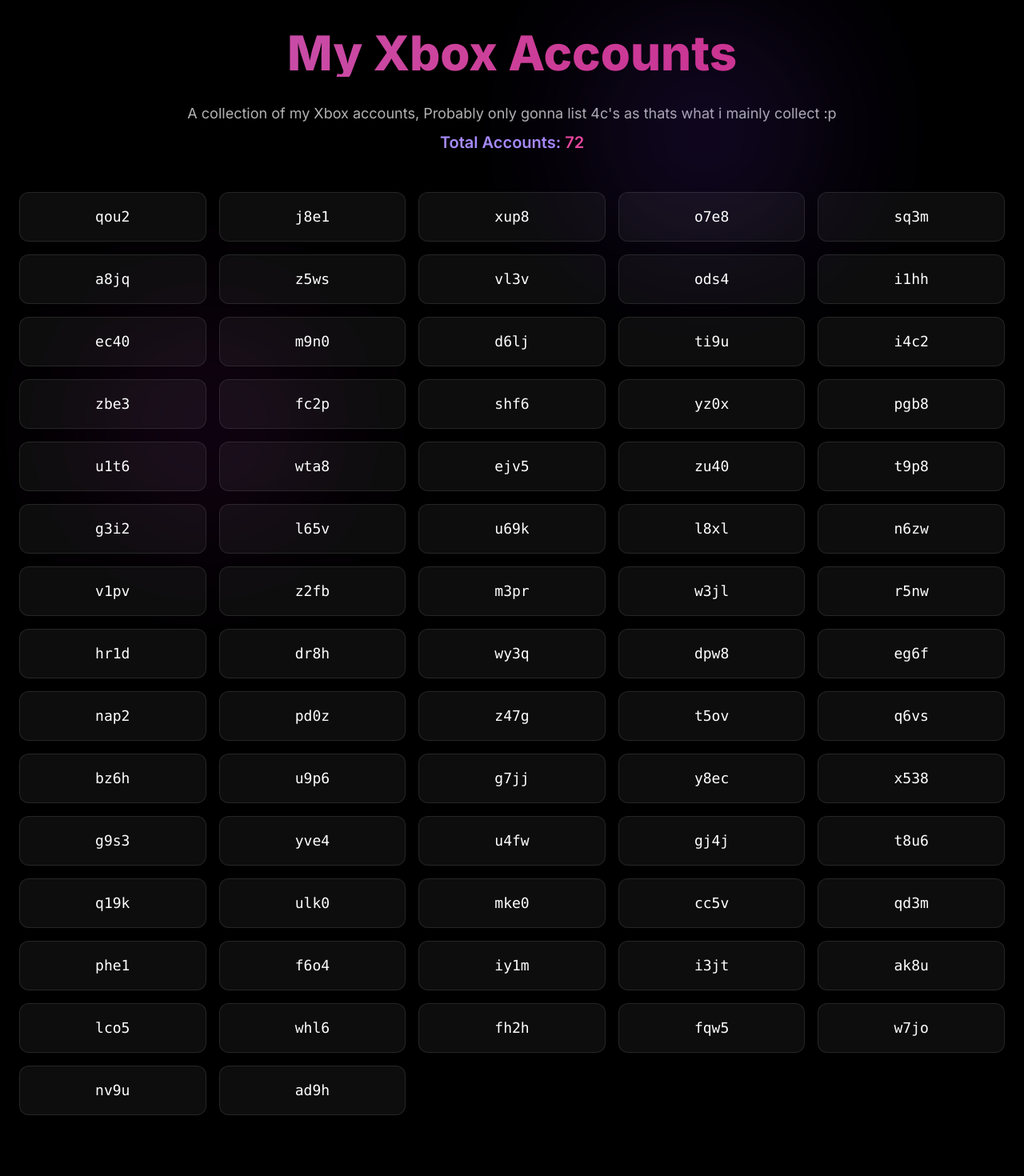
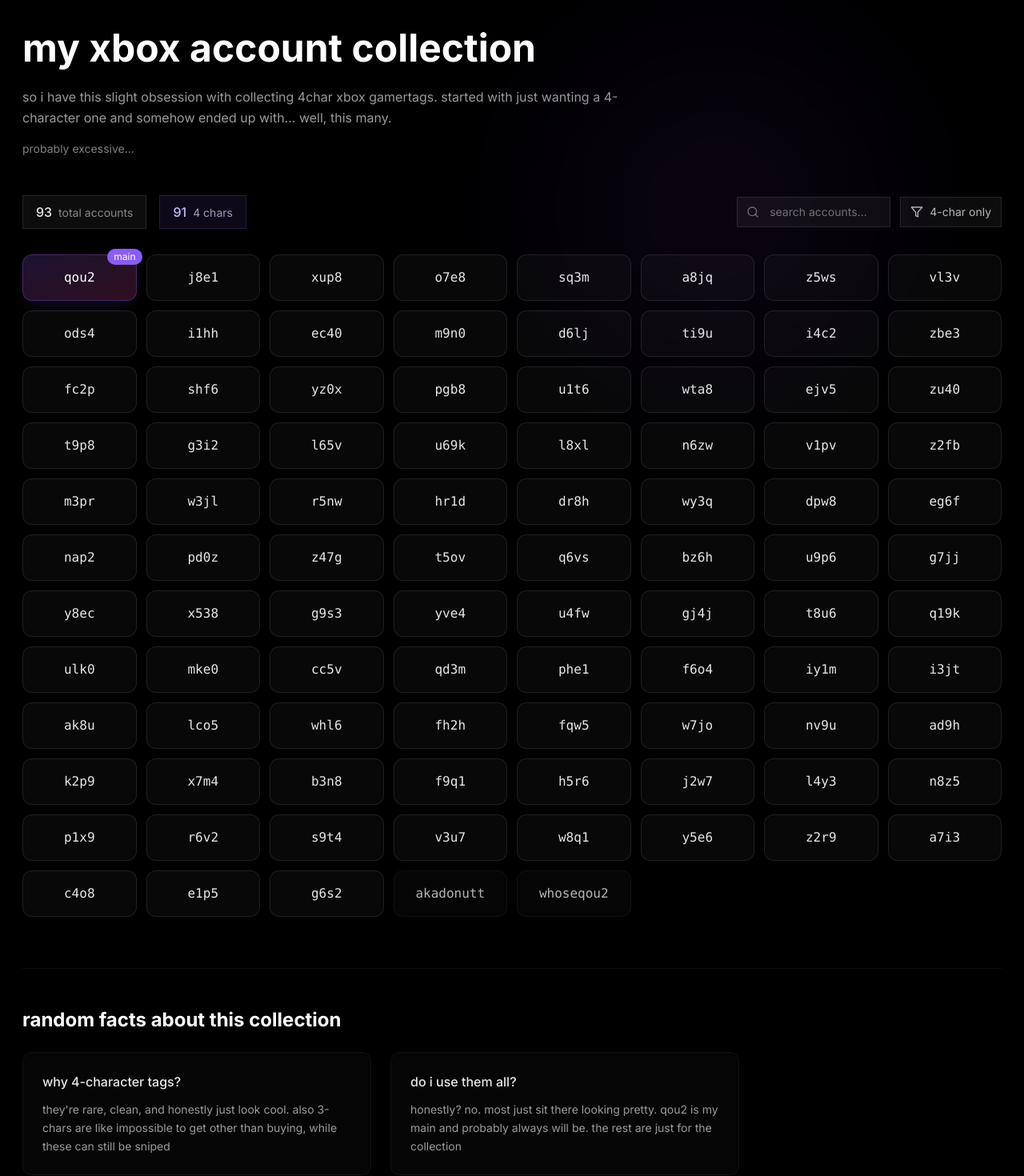
Before and after one commit to qou2/qou2, a Next.js app: page /xbox-accounts in a window 1280 px wide. Shown: the part 60-1530 px from the top of the page at 80% size. Built offline with nearby package versions, Linux system fonts and the light colour scheme.

Commit message:
Update page.tsx

```diff
--- a/app/xbox-accounts/page.tsx
+++ b/app/xbox-accounts/page.tsx
@@ -1,11 +1,14 @@
 "use client"
 
 import Link from "next/link"
-import { ArrowLeft } from "lucide-react"
+import { ArrowLeft, Search, Filter } from "lucide-react"
 import { motion } from "framer-motion"
+import { useState } from "react"
 
 export default function XboxAccountsPage() {
-  // List of Xbox accounts
+  const [searchTerm, setSearchTerm] = useState("")
+  const [showOnlyFourChar, setShowOnlyFourChar] = useState(false)
+
   const xboxAccounts = [
     "qou2",
     "j8e1",
@@ -79,68 +82,218 @@ export default function XboxAccountsPage() {
     "w7jo",
     "nv9u",
     "ad9h",
+    "k2p9",
+    "x7m4",
+    "b3n8",
+    "f9q1",
+    "h5r6",
+    "j2w7",
+    "l4y3",
+    "n8z5",
+    "p1x9",
+    "r6v2",
+    "s9t4",
+    "v3u7",
+    "w8q1",
+    "y5e6",
+    "z2r9",
+    "a7i3",
+    "c4o8",
+    "e1p5",
+    "g6s2",
+    "akadonutt",
+    "whoseqou2",
   ]
+
+  const filteredAccounts = xboxAccounts.filter((account) => {
+    const matchesSearch = account.toLowerCase().includes(searchTerm.toLowerCase())
+    const matchesFilter = showOnlyFourChar ? account.length === 4 : true
+    return matchesSearch && matchesFilter
+  })
+
+  const fourCharCount = xboxAccounts.filter((account) => account.length === 4).length
 
   return (
     <main className="min-h-screen bg-black text-white overflow-hidden">
-      {/* Background Elements */}
-      <div className="fixed inset-0 z-[-2] bg-[radial-gradient(ellipse_at_top_right,_var(--tw-gradient-stops))] from-purple-900/20 via-black to-black"></div>
-      <div className="fixed inset-0 z-[-1] bg-grid-white/[0.02] [mask-image:radial-gradient(ellipse_80%_50%_at_50%_0%,black_70%,transparent_100%)]"></div>
-
-      {/* Floating Orbs */}
-      <div className="fixed top-20 right-[20%] w-72 h-72 rounded-full bg-purple-600/20 blur-[100px] animate-pulse"></div>
-      <div className="fixed bottom-20 left-[10%] w-64 h-64 rounded-full bg-fuchsia-600/20 blur-[100px] animate-pulse-slow"></div>
-
-      {/* Header */}
-      <header className="fixed top-0 left-0 right-0 z-50 flex justify-between items-center p-6">
-        <Link href="/" className="flex items-center gap-2 text-white/80 hover:text-white transition-colors">
+      <div className="fixed inset-0 z-[-2] bg-[radial-gradient(ellipse_at_top_right,_var(--tw-gradient-stops))] from-purple-900/15 via-black to-black"></div>
+      <div className="fixed inset-0 z-[-1] bg-grid-white/[0.015] [mask-image:radial-gradient(ellipse_80%_50%_at_50%_0%,black_70%,transparent_100%)]"></div>
+      <div className="fixed top-32 right-[15%] w-96 h-96 rounded-full bg-purple-600/10 blur-[120px] animate-pulse"></div>
+      <div className="fixed bottom-40 left-[8%] w-80 h-80 rounded-full bg-fuchsia-600/8 blur-[100px] animate-pulse-slow"></div>
+      <header className="fixed top-0 left-0 right-0 z-50 flex justify-between items-center px-7 py-5">
+        <Link href="/" className="flex items-center gap-2 text-white/70 hover:text-white/90 transition-colors">
           <ArrowLeft className="w-4 h-4" />
-          <span>Back to Home</span>
+          <span className="text-sm">back home</span>
         </Link>
       </header>
-
-      <div className="container mx-auto px-6 pt-24 pb-16">
-        <motion.h1
-          className="text-5xl md:text-6xl font-extrabold mb-8 bg-clip-text text-transparent bg-gradient-to-r from-purple-400 to-pink-600 animate-gradient text-center"
-          initial={{ opacity: 0, y: -20 }}
+      <div className="container mx-auto px-7 pt-24 pb-16">
+        <motion.div
+          className="mb-12"
+          initial={{ opacity: 0, y: 20 }}
           animate={{ opacity: 1, y: 0 }}
           transition={{ duration: 0.5 }}
         >
-          My Xbox Accounts
-        </motion.h1>
+          <h1 className="text-4xl md:text-5xl font-bold mb-6 text-white leading-tight">my xbox account collection</h1>
+          <div className="max-w-3xl">
+            <p className="text-white/60 text-base leading-relaxed mb-4">
+              so i have this slight obsession with collecting 4char xbox gamertags. started with just wanting a
+              4-character one and somehow ended up with... well, this many.
+            </p>
+            <p className="text-white/50 text-sm">
+              probably excessive...
+            </p>
+          </div>
+        </motion.div>
 
         <motion.div
-          className="max-w-4xl mx-auto mb-12 text-center"
+          className="mb-8 space-y-4"
           initial={{ opacity: 0 }}
           animate={{ opacity: 1 }}
           transition={{ delay: 0.2, duration: 0.5 }}
         >
-          <p className="text-lg text-white/70">
-            A collection of my Xbox accounts, Probably only gonna list 4c's as thats what i mainly collect :p
-          </p>
-          <p className="mt-2 text-xl font-semibold text-purple-400">
-            Total Accounts: <span className="text-pink-500">{xboxAccounts.length}</span>
-          </p>
+          <div className="flex flex-wrap gap-4 items-center justify-between">
+            <div className="flex flex-wrap gap-4 items-center">
+              <div className="bg-white/5 rounded-lg px-4 py-2 border border-white/10">
+                <span className="text-white/90 font-medium">{xboxAccounts.length}</span>
+                <span className="text-white/50 text-sm ml-2">total accounts</span>
+              </div>
+              <div className="bg-purple-500/10 rounded-lg px-4 py-2 border border-purple-500/20">
+                <span className="text-purple-300 font-medium">{fourCharCount}</span>
+                <span className="text-purple-200/70 text-sm ml-2">4 chars</span>
+              </div>
+            </div>
+            <div className="flex gap-3 items-center">
+              <div className="relative">
+                <Search className="w-4 h-4 absolute left-3 top-1/2 transform -translate-y-1/2 text-white/40" />
+                <input
+                  type="text"
+                  placeholder="search accounts..."
+                  value={searchTerm}
+                  onChange={(e) => setSearchTerm(e.target.value)}
+                  className="bg-white/5 border border-white/10 rounded-lg pl-10 pr-4 py-2 text-sm text-white placeholder-white/40 focus:border-white/20 focus:outline-none w-48"
+                />
+              </div>
+              <button
+                onClick={() => setShowOnlyFourChar(!showOnlyFourChar)}
+                className={`flex items-center gap-2 px-3 py-2 rounded-lg text-sm transition-all ${
+                  showOnlyFourChar
+                    ? "bg-purple-500/20 text-purple-300 border border-purple-500/30"
+                    : "bg-white/5 text-white/70 border border-white/10 hover:bg-white/10"
+                }`}
+              >
+                <Filter className="w-4 h-4" />
+                4-char only
+              </button>
+            </div>
+          </div>
         </motion.div>
 
         <motion.div
-          className="grid grid-cols-2 sm:grid-cols-3 md:grid-cols-4 lg:grid-cols-5 gap-4"
+          className="grid grid-cols-2 sm:grid-cols-3 md:grid-cols-4 lg:grid-cols-6 xl:grid-cols-8 gap-3"
           initial={{ opacity: 0, y: 20 }}
           animate={{ opacity: 1, y: 0 }}
           transition={{ delay: 0.4, duration: 0.5 }}
         >
-          {xboxAccounts.map((account, index) => (
-            <motion.div
-              key={account}
-              className="bg-white/5 backdrop-blur-sm border border-white/10 rounded-xl p-4 flex items-center justify-center hover:bg-white/10 hover:border-purple-500/30 transition-all duration-300"
-              initial={{ opacity: 0, y: 20 }}
-              animate={{ opacity: 1, y: 0 }}
-              transition={{ delay: 0.1 * (index % 10), duration: 0.5 }}
-              whileHover={{ y: -5 }}
+          {filteredAccounts.map((account, index) => {
+            const isFourChar = account.length === 4
+            const isMain = account === "qou2"
+
+            return (
+              <motion.div
+                key={account}
+                className={`
+                  relative rounded-xl p-4 flex items-center justify-center transition-all duration-200 cursor-default
+                  ${
+                    isMain
+                      ? "bg-gradient-to-br from-purple-500/20 to-pink-500/20 border border-purple-500/30 shadow-lg shadow-purple-500/10"
+                      : isFourChar
+                        ? "bg-white/[0.03] border border-white/10 hover:bg-white/[0.06] hover:border-white/20"
+                        : "bg-white/[0.02] border border-white/5 hover:bg-white/[0.04] hover:border-white/10"
+                  }
+                `}
+                initial={{ opacity: 0, scale: 0.9 }}
+                animate={{ opacity: 1, scale: 1 }}
+                transition={{
+                  delay: 0.05 * (index % 20),
+                  duration: 0.3,
+                  type: "spring",
+                  stiffness: 100,
+                }}
+                whileHover={{
+                  y: -2,
+                  transition: { duration: 0.2 },
+                }}
+              >
+                {isMain && (
+                  <div className="absolute -top-2 -right-2 bg-purple-500 text-white text-xs px-2 py-0.5 rounded-full">
+                    main
+                  </div>
+                )}
+                <span
+                  className={`
+                  font-mono text-base font-medium
+                  ${isMain ? "text-white" : isFourChar ? "text-white/90" : "text-white/70"}
+                `}
+                >
+                  {account}
+                </span>
+              </motion.div>
+            )
+          })}
+        </motion.div>
+
+        {filteredAccounts.length === 0 && (
+          <motion.div
+            className="text-center py-12"
+            initial={{ opacity: 0 }}
+            animate={{ opacity: 1 }}
+            transition={{ delay: 0.3 }}
+          >
+            <p className="text-white/50 text-base">no accounts found matching your search</p>
+            <button
+              onClick={() => {
+                setSearchTerm("")
+                setShowOnlyFourChar(false)
+              }}
+              className="text-purple-400 hover:text-purple-300 text-sm mt-2 transition-colors"
             >
-              <span className="font-mono text-lg font-medium">{account}</span>
-            </motion.div>
-          ))}
+              clear filters
+            </button>
+          </motion.div>
+        )}
+
+        <motion.div
+          className="mt-16 pt-12 border-t border-white/5"
+          initial={{ opacity: 0, y: 20 }}
+          animate={{ opacity: 1, y: 0 }}
+          transition={{ delay: 0.6, duration: 0.5 }}
+        >
+          <h2 className="text-2xl font-bold text-white mb-6">random facts about this collection</h2>
+          <div className="grid md:grid-cols-2 gap-6 max-w-4xl">
+            <div className="bg-white/[0.02] rounded-xl p-6 border border-white/5">
+              <h3 className="text-white/90 font-medium mb-3">why 4-character tags?</h3>
+              <p className="text-white/60 text-sm leading-relaxed">
+                they're rare, clean, and honestly just look cool. also 3-chars are like impossible to get other than buying, while these can still be sniped
+              </p>
+            </div>
+            <div className="bg-white/[0.02] rounded-xl p-6 border border-white/5">
+              <h3 className="text-white/90 font-medium mb-3">do i use them all?</h3>
+              <p className="text-white/60 text-sm leading-relaxed">
+                honestly? no. most just sit there looking pretty. qou2 is my main and probably always will be. the rest
+                are just for the collection
+              </p>
+            </div>
+          </div>
+        </motion.div>
+
+        <motion.div
+          className="mt-12 text-center"
+          initial={{ opacity: 0 }}
+          animate={{ opacity: 1 }}
+          transition={{ delay: 0.8, duration: 0.5 }}
+        >
+          <p className="text-white/40 text-sm">
+            contact me on discord if you're interested in selling your gamertag
+          </p>
         </motion.div>
       </div>
     </main>
```
